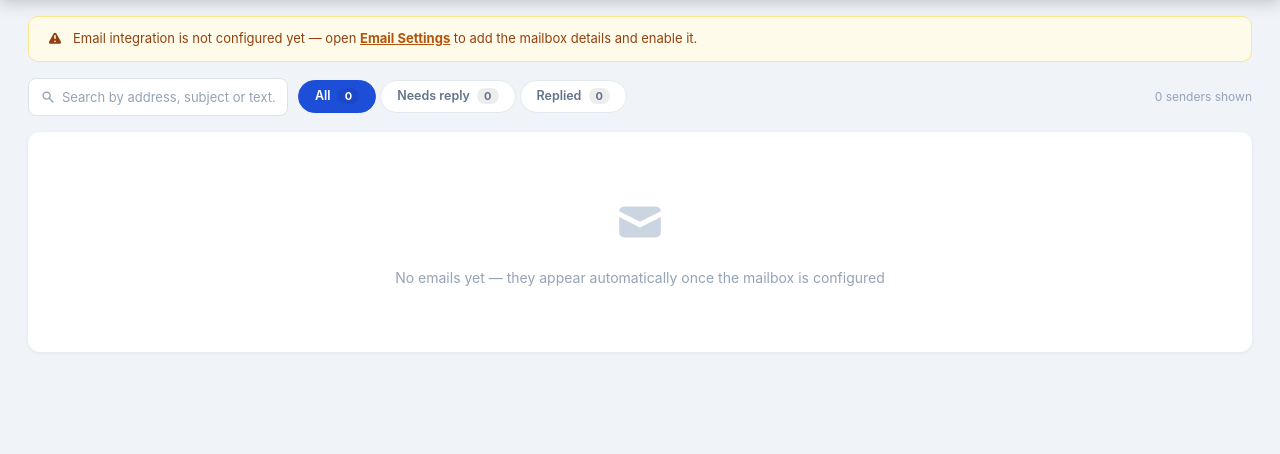
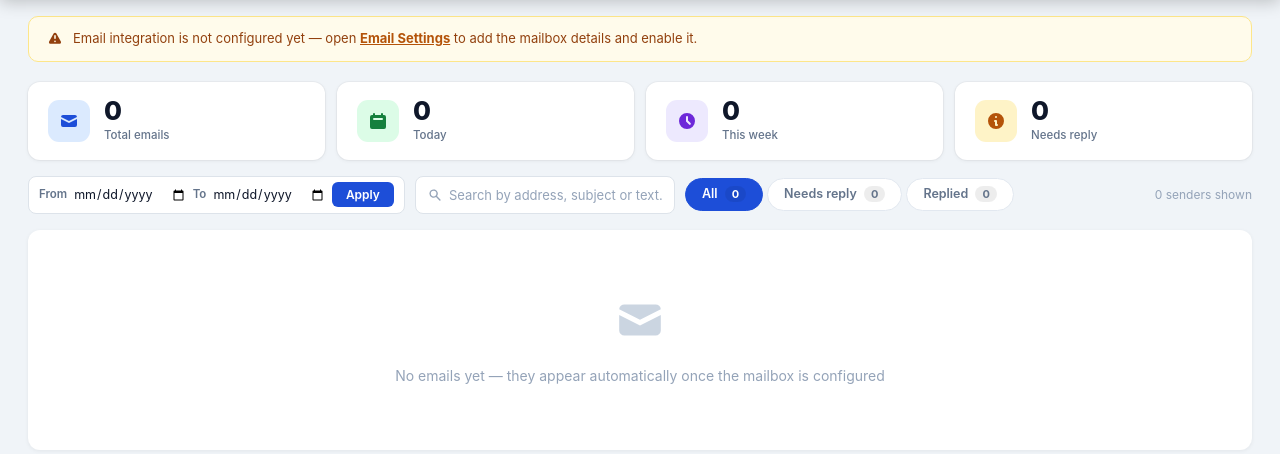
Before and after one commit to junaiddata/crm-project, a Django app: page /emails/ in a window 1280 px wide. Shown: the part 64-518 px from the top of the page. Run offline with Django 4.2, Linux system fonts and the light colour scheme; the visitor is signed in with stand-in values (Sample User, id 1); data comes from the database, SQL or seed files in the repository; data that the repository does not hold is empty.

Commit message:
Emails: add date-range filter and stats strip to dashboard
Co-Authored-By: Claude Opus 4.8 <noreply@anthropic.com>

```diff
--- a/broadcast_leads.csv
+++ b/broadcast_leads.csv
@@ -1,2 +1,2 @@
 phone
-+971542677947
+971506539646
--- a/emails/views.py
+++ b/emails/views.py
@@ -1,10 +1,12 @@
 import json
 import logging
+from datetime import datetime, timedelta
 
 from django.db.models import Q
 from django.http import HttpResponseRedirect, JsonResponse
 from django.shortcuts import get_object_or_404, render
 from django.contrib.auth.decorators import login_required
+from django.utils import timezone
 from django.views.decorators.csrf import csrf_exempt
 
 from .models import EmailLog, EmailSettings
@@ -68,9 +70,32 @@ def email_dashboard(request):
             | Q(subject__icontains=search) | Q(body__icontains=search)
         )
 
+    # Date-range filter (inclusive). Parsed from yyyy-mm-dd <input type=date> values.
+    date_from = request.GET.get('from', '').strip()
+    date_to   = request.GET.get('to', '').strip()
+
+    def _parse(d):
+        try:
+            return datetime.strptime(d, '%Y-%m-%d').date()
+        except ValueError:
+            return None
+
+    pf, pt = _parse(date_from), _parse(date_to)
+    if pf:
+        qs = qs.filter(received_at__date__gte=pf)
+    if pt:
+        qs = qs.filter(received_at__date__lte=pt)
+
     total     = base.count()
     unreplied = base.filter(replied=False).count()
     replied   = base.filter(replied=True).count()
+
+    # Time-based stats over all inbound mail.
+    now         = timezone.localtime()
+    today       = now.date()
+    week_start  = today - timedelta(days=today.weekday())  # Monday
+    today_count = base.filter(received_at__date=today).count()
+    week_count  = base.filter(received_at__date__gte=week_start).count()
 
     groups = _threads_by_counterpart(qs)
 
@@ -79,9 +104,13 @@ def email_dashboard(request):
         'shown_count': len(groups),
         'active_filter': active_filter,
         'search': search,
+        'date_from': date_from if pf else '',
+        'date_to': date_to if pt else '',
         'total': total,
         'unreplied': unreplied,
         'replied_count': replied,
+        'today_count': today_count,
+        'week_count': week_count,
         'cfg': cfg,
     })
 
--- a/templates/email_dashboard.html
+++ b/templates/email_dashboard.html
@@ -92,6 +92,29 @@
       margin-left: 4px; background: rgba(0,0,0,0.07); color: inherit;
     }
     .controls-right { margin-left: auto; font-size: 12px; color: #94a3b8; }
+
+    /* ── Date range filter ── */
+    .date-filter {
+      display: flex; align-items: center; gap: 6px;
+      background: #fff; border: 1px solid #dde3ea; border-radius: 8px;
+      padding: 0 10px; height: 38px;
+    }
+    .date-filter-lbl { font-size: 11.5px; font-weight: 600; color: #64748b; }
+    .date-filter input[type=date] {
+      border: none; outline: none; font-family: inherit; font-size: 12.5px;
+      color: #0f172a; background: transparent; height: 24px;
+    }
+    .date-apply {
+      padding: 5px 14px; border-radius: 6px; font-size: 12px; font-weight: 600;
+      background: #1d4ed8; color: #fff; border: none; cursor: pointer;
+      font-family: inherit; transition: background 0.15s;
+    }
+    .date-apply:hover { background: #1e40af; }
+    .date-clear {
+      font-size: 12px; font-weight: 600; color: #94a3b8;
+      text-decoration: none; padding: 0 4px;
+    }
+    .date-clear:hover { color: #ef4444; }
 
     /* ── Feed ── */
     .feed { flex: 1; padding: 0 28px 32px; display: flex; flex-direction: column; gap: 10px; }
@@ -287,10 +310,55 @@
 </div>
 {% endif %}
 
+<!-- Stats strip -->
+<div class="stats-strip">
+  <div class="stat-card">
+    <div class="stat-icon" style="background:#dbeafe;color:#1d4ed8;">
+      <svg width="20" height="20" viewBox="0 0 20 20" fill="currentColor"><path d="M2.003 5.884L10 9.882l7.997-3.998A2 2 0 0016 4H4a2 2 0 00-1.997 1.884z"/><path d="M18 8.118l-8 4-8-4V14a2 2 0 002 2h12a2 2 0 002-2V8.118z"/></svg>
+    </div>
+    <div><div class="stat-val">{{ total }}</div><div class="stat-lbl">Total emails</div></div>
+  </div>
+  <div class="stat-card">
+    <div class="stat-icon" style="background:#dcfce7;color:#15803d;">
+      <svg width="20" height="20" viewBox="0 0 20 20" fill="currentColor"><path fill-rule="evenodd" d="M6 2a1 1 0 00-1 1v1H4a2 2 0 00-2 2v10a2 2 0 002 2h12a2 2 0 002-2V6a2 2 0 00-2-2h-1V3a1 1 0 10-2 0v1H7V3a1 1 0 00-1-1zm0 5a1 1 0 000 2h8a1 1 0 100-2H6z" clip-rule="evenodd"/></svg>
+    </div>
+    <div><div class="stat-val">{{ today_count }}</div><div class="stat-lbl">Today</div></div>
+  </div>
+  <div class="stat-card">
+    <div class="stat-icon" style="background:#ede9fe;color:#6d28d9;">
+      <svg width="20" height="20" viewBox="0 0 20 20" fill="currentColor"><path fill-rule="evenodd" d="M10 18a8 8 0 100-16 8 8 0 000 16zm1-12a1 1 0 10-2 0v4a1 1 0 00.293.707l2.828 2.829a1 1 0 101.415-1.415L11 9.586V6z" clip-rule="evenodd"/></svg>
+    </div>
+    <div><div class="stat-val">{{ week_count }}</div><div class="stat-lbl">This week</div></div>
+  </div>
+  <div class="stat-card">
+    <div class="stat-icon" style="background:#fef3c7;color:#b45309;">
+      <svg width="20" height="20" viewBox="0 0 20 20" fill="currentColor"><path fill-rule="evenodd" d="M18 10a8 8 0 11-16 0 8 8 0 0116 0zm-7-4a1 1 0 11-2 0 1 1 0 012 0zM9 9a1 1 0 000 2v3a1 1 0 001 1h1a1 1 0 100-2v-3a1 1 0 00-1-1H9z" clip-rule="evenodd"/></svg>
+    </div>
+    <div><div class="stat-val">{{ unreplied }}</div><div class="stat-lbl">Needs reply</div></div>
+  </div>
+</div>
+
 <!-- Controls -->
 <div class="controls">
   <form method="get" style="display:contents;">
     {% if active_filter != 'all' %}<input type="hidden" name="filter" value="{{ active_filter }}">{% endif %}
+    {% if search %}<input type="hidden" name="q" value="{{ search }}">{% endif %}
+    <div class="date-filter">
+      <span class="date-filter-lbl">From</span>
+      <input type="date" name="from" value="{{ date_from }}">
+      <span class="date-filter-lbl">To</span>
+      <input type="date" name="to" value="{{ date_to }}">
+      <button type="submit" class="date-apply">Apply</button>
+      {% if date_from or date_to %}
+      <a href="?{% if active_filter != 'all' %}filter={{ active_filter }}&{% endif %}{% if search %}q={{ search }}{% endif %}" class="date-clear">Clear</a>
+      {% endif %}
+    </div>
+  </form>
+
+  <form method="get" style="display:contents;">
+    {% if active_filter != 'all' %}<input type="hidden" name="filter" value="{{ active_filter }}">{% endif %}
+    {% if date_from %}<input type="hidden" name="from" value="{{ date_from }}">{% endif %}
+    {% if date_to %}<input type="hidden" name="to" value="{{ date_to }}">{% endif %}
     <div class="search-wrap">
       <svg width="14" height="14" viewBox="0 0 20 20" fill="currentColor"><path fill-rule="evenodd" d="M8 4a4 4 0 100 8 4 4 0 000-8zM2 8a6 6 0 1110.89 3.476l4.817 4.817a1 1 0 01-1.414 1.414l-4.816-4.816A6 6 0 012 8z" clip-rule="evenodd"/></svg>
       <input name="q" value="{{ search }}" placeholder="Search by address, subject or text…" autocomplete="off">
@@ -298,15 +366,15 @@
   </form>
 
   <div class="filter-tabs">
-    <a href="?filter=all{% if search %}&q={{ search }}{% endif %}"
+    <a href="?filter=all{% if search %}&q={{ search }}{% endif %}{% if date_from %}&from={{ date_from }}{% endif %}{% if date_to %}&to={{ date_to }}{% endif %}"
        class="filter-tab {% if active_filter == 'all' %}active{% endif %}">
       All <span class="tab-count">{{ total }}</span>
     </a>
-    <a href="?filter=unreplied{% if search %}&q={{ search }}{% endif %}"
+    <a href="?filter=unreplied{% if search %}&q={{ search }}{% endif %}{% if date_from %}&from={{ date_from }}{% endif %}{% if date_to %}&to={{ date_to }}{% endif %}"
        class="filter-tab {% if active_filter == 'unreplied' %}active{% endif %}">
       Needs reply <span class="tab-count">{{ unreplied }}</span>
     </a>
-    <a href="?filter=replied{% if search %}&q={{ search }}{% endif %}"
+    <a href="?filter=replied{% if search %}&q={{ search }}{% endif %}{% if date_from %}&from={{ date_from }}{% endif %}{% if date_to %}&to={{ date_to }}{% endif %}"
        class="filter-tab {% if active_filter == 'replied' %}active{% endif %}">
       Replied <span class="tab-count">{{ replied_count }}</span>
     </a>
```
